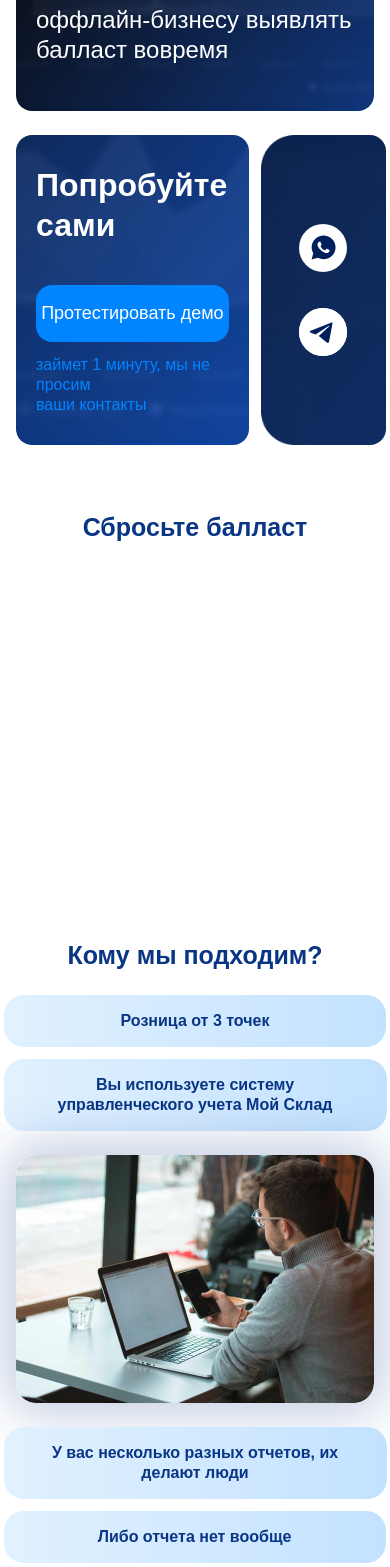
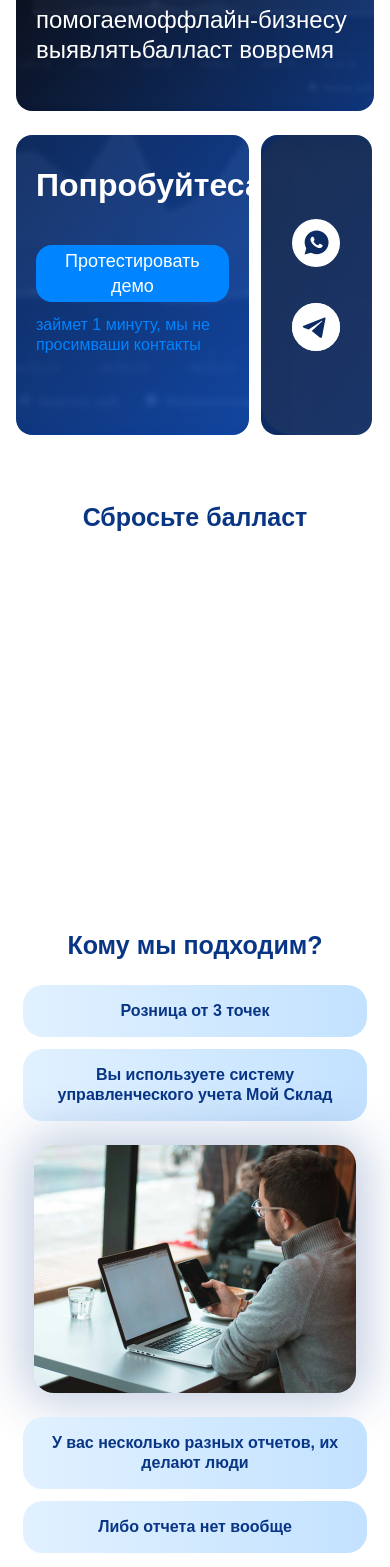
Before and after one commit to ivann1302/TrueTell, a React (Vite) app: page / in a window 390 px wide. Shown: the part 301-1868 px from the top of the page. Built offline with nearby package versions, Linux system fonts and the light colour scheme.

Commit message:
improve mobile-tablet adaptive

```diff
--- a/src/components/demo-button/demo-button.module.scss
+++ b/src/components/demo-button/demo-button.module.scss
@@ -28,6 +28,9 @@
     width: 100%;
     padding: 14px 40px;
     font-size: 18px;
+    white-space: normal;
+    display: flex;
+    text-align: center;
   }
 
   @include desktop {
--- a/src/components/footer/footer.module.scss
+++ b/src/components/footer/footer.module.scss
@@ -20,7 +20,7 @@
       'footerBlock1 footerBlock2'
       'footerBlock3 footerBlock3';
     grid-template-columns: 1fr 1fr;
-    gap: 40px 50px;
+    gap: 40px 20px;
   }
 }
 
--- a/src/sections/hero-section/hero-section.module.scss
+++ b/src/sections/hero-section/hero-section.module.scss
@@ -110,8 +110,10 @@
   box-sizing: border-box;
 
   @include mobile-tablet {
+    background-color: $primary-blue-dark;
+    opacity: 0.95;
     height: auto;
-    width: 35%;
+    width: 31%;
   }
 }
 
--- a/src/sections/pricing-section/pricing-section.module.scss
+++ b/src/sections/pricing-section/pricing-section.module.scss
@@ -1,5 +1,11 @@
 @use '../../styles/variables.scss' as *;
 @use '../../styles/breackpoints.scss' as *;
+
+br {
+  @include mobile-tablet {
+    display: none;
+  }
+}
 
 .pricingSection {
   width: 100%;
@@ -24,6 +30,10 @@
   color: $white;
   margin: 0 0 56px 0;
   text-align: center;
+
+  @include mobile-tablet {
+    max-width: 85%;
+  }
 }
 
 .content {
@@ -48,6 +58,10 @@
   box-sizing: border-box;
   display: flex;
   flex-direction: column;
+
+  @include mobile-tablet {
+    width: 85%;
+  }
 }
 
 .card {
@@ -58,6 +72,10 @@
 .cardBlue {
   @extend %card-base;
   background: $primary-blue-light;
+
+  @include mobile-tablet {
+    width: 85%;
+  }
 }
 
 %card-title-base {
--- a/src/sections/pricing-section/pricing-section.tsx
+++ b/src/sections/pricing-section/pricing-section.tsx
@@ -61,7 +61,7 @@ export const PricingSection: React.FC = () => {
               {card.period && (
                 <>
                   <br />
-                  <span className={styles.cardPeriod}>{card.period}</span>
+                  <span className={styles.cardPeriod}> {card.period}</span>
                 </>
               )}
             </p>
--- a/src/sections/whoIsItFor/whoIsItFor.module.scss
+++ b/src/sections/whoIsItFor/whoIsItFor.module.scss
@@ -67,6 +67,10 @@
 
 .secondColumn {
   align-items: flex-start;
+
+  @include mobile-tablet {
+    align-items: center;
+  }
 }
 
 .smallBlock {
@@ -87,6 +91,7 @@
   text-align: center;
 
   @include mobile-tablet {
+    max-width: 90%;
     font-size: 16px;
     line-height: 20px;
     padding: 16px 24px;
@@ -112,6 +117,7 @@
   text-align: center;
 
   @include mobile-tablet {
+    max-width: 90%;
     font-size: 16px;
     line-height: 20px;
     padding: 16px 24px;
@@ -133,6 +139,7 @@
   box-shadow: 0 0 50px 10px rgba(9, 53, 133, 0.25);
 
   @include mobile-tablet {
+    max-width: 90%;
     font-size: 380px;
     line-height: 160px;
   }
```
